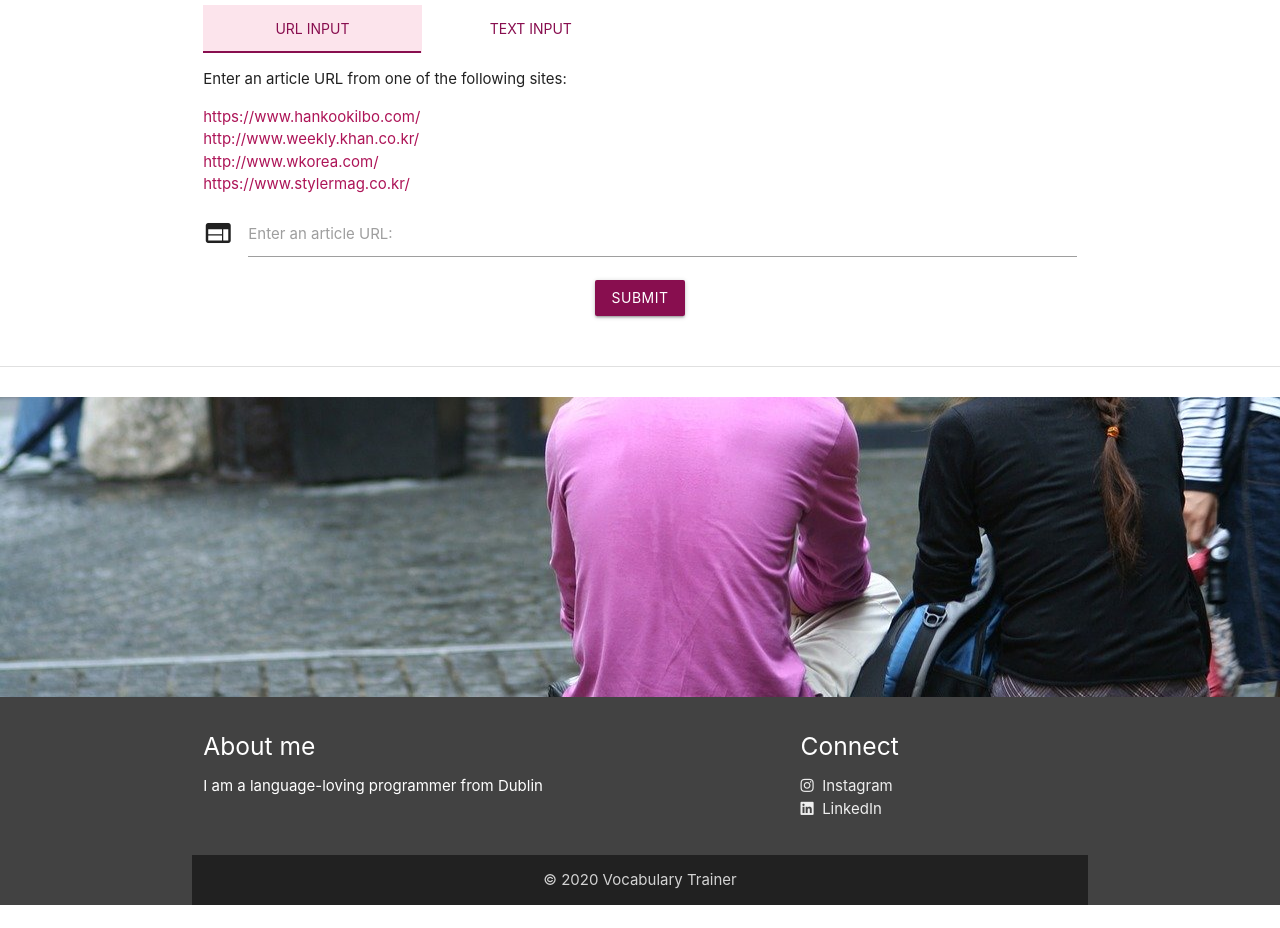
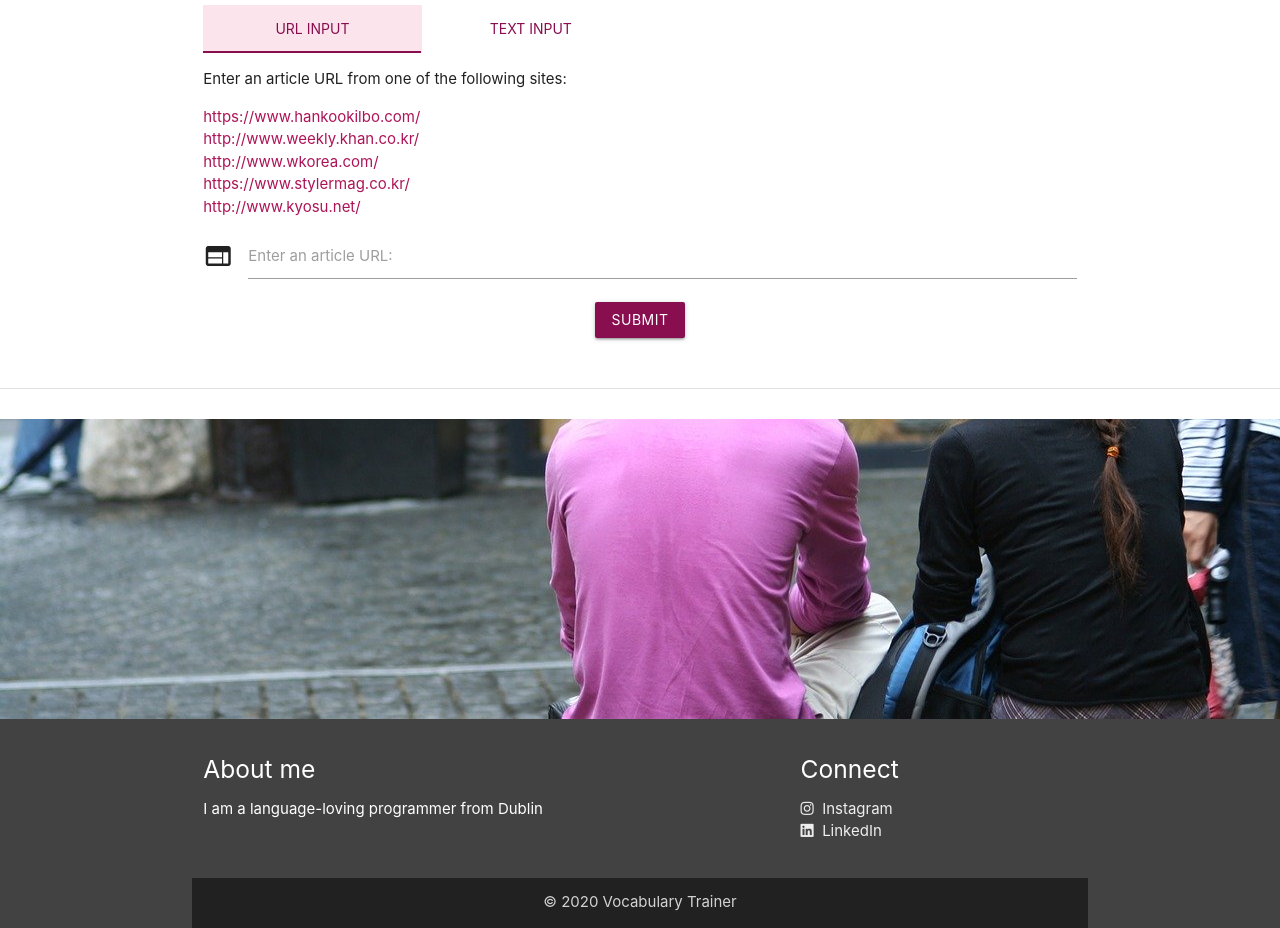
Before and after one commit to hdatteln/vocabulary_trainer, a Django app: page /keywords/ in a window 1280 px wide. Shown: the part 498-1426 px from the top of the page. Before the commit the page ends 1403 px from the top, so only its background shows below. Run offline with Django 3.2, Linux system fonts and the light colour scheme; data comes from the database, SQL or seed files in the repository; some libraries are stand-ins or nearby versions.

Commit message:
added a new online paper url

```diff
--- a/index.html
+++ b/index.html
@@ -68,6 +68,7 @@
         <p><a target="_blank" href="https://github.com/hdatteln/vocabulary_trainer">View this project on GitHub ></a></p>
         <p></p>
         <img width="800px" alt="korean vocab trainer screenshot" src="vocabtrainer.png">
+        <p>Author: Heidi Duchting</p>
     </div><!-- /.blurb -->
 </div><!-- /.container -->
 <footer>
--- a/vocabtrain/keywords/templates/index.html
+++ b/vocabtrain/keywords/templates/index.html
@@ -16,10 +16,6 @@
         var numCards = {{ keywords_translations|length }};
         var activeFlashCard = 1;
         var learnedWords = []
-
-
-
-
 
     </script>
 </head>
@@ -131,6 +127,7 @@
                     <li><a target="_blank" href="http://www.weekly.khan.co.kr/">http://www.weekly.khan.co.kr/</a></li>
                     <li><a target="_blank" href="http://www.wkorea.com/">http://www.wkorea.com/</a></li>
                     <li><a target="_blank" href="https://www.stylermag.co.kr/">https://www.stylermag.co.kr/</a></li>
+                    <li><a target="_blank" href="http://www.kyosu.net/">http://www.kyosu.net/</a></li>
                 </ul>
                 <form action="" method="post">
                     {% csrf_token %}
@@ -293,10 +290,6 @@
 
     });
 
-
-
-
-
 </script>
 
 </body>
```
